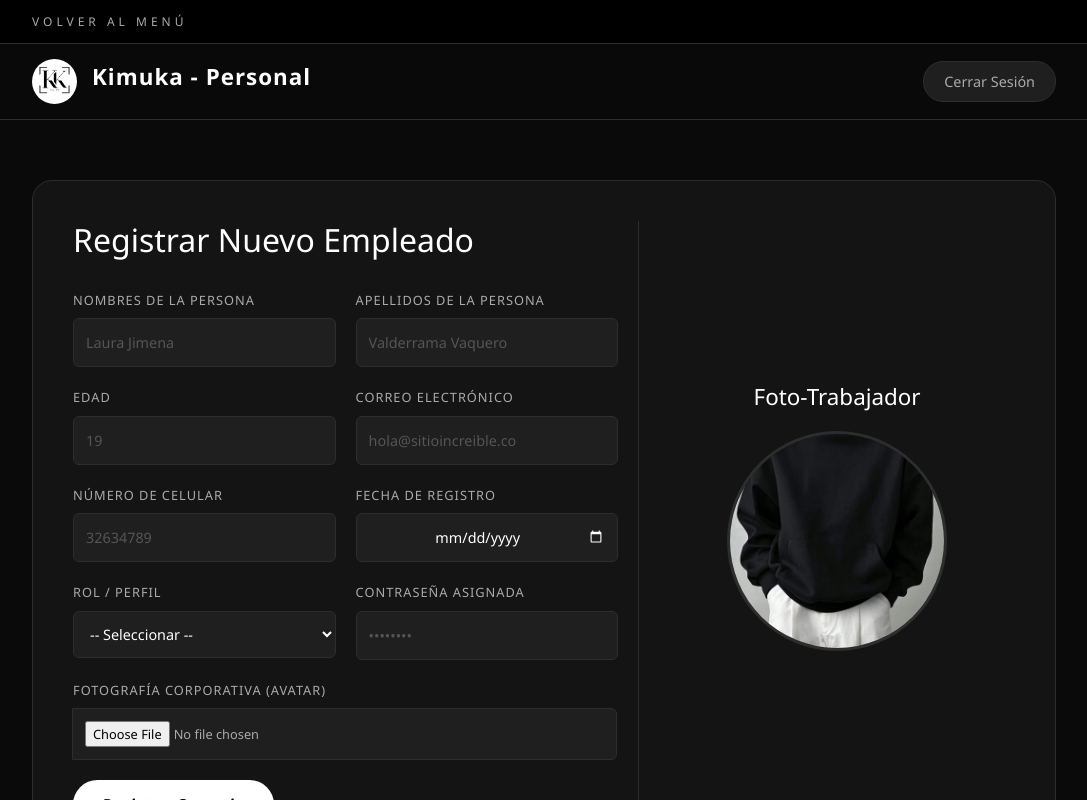
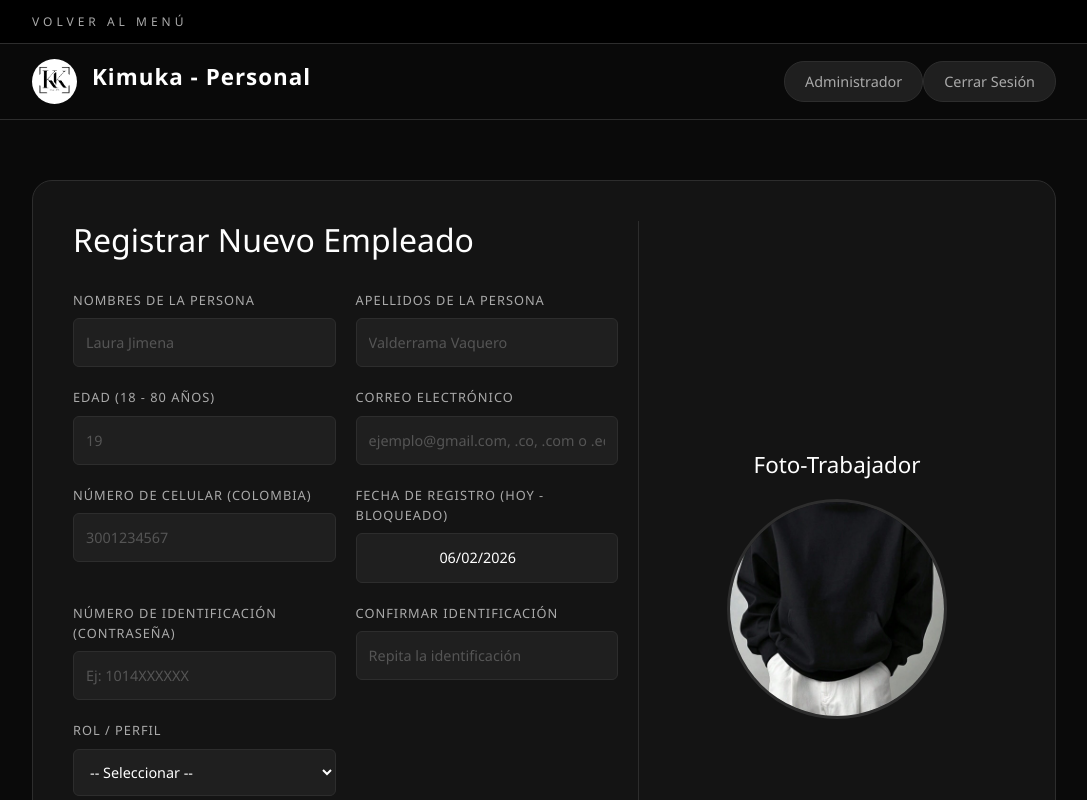
Before and after one commit to Sofia20071019/codificacion---react, a React (Vite) app in the folder config tu/: page /registro-personal in a window 1280 px wide. Shown: the top 800 px of the page, without its empty margins (96-1183 px from the left). Built offline with nearby package versions, Linux system fonts and the light colour scheme.

Commit message:
feat: ajustes de conexion en frontend y backend completados

```diff
--- a/config tu/src/pages/RegistroDePersonal.jsx
+++ b/config tu/src/pages/RegistroDePersonal.jsx
@@ -1,4 +1,4 @@
-import React, { useState } from 'react';
+import React, { useState, useEffect } from 'react';
 import { Link, useNavigate } from 'react-router-dom'; // Importamos useNavigate
 
 function RegistroDePersonal() {
@@ -12,12 +12,24 @@ function RegistroDePersonal() {
   const [celular, setCelular] = useState('');
   const [fecha, setFecha] = useState('');
   const [cargo, setCargo] = useState('');
-  const [password, setPassword] = useState('');
+  const [identificacion, setIdentificacion] = useState('');
+  const [confirmarIdentificacion, setConfirmarIdentificacion] = useState('');
 
   // Estado para almacenar la URL temporal de la foto de vista previa en la interfaz
   const [fotoPreview, setFotoPreview] = useState('../img/registroDePersonal kk .png');
   // Estado para almacenar únicamente el nombre del archivo de imagen para el simulador
   const [fotoNombre, setFotoNombre] = useState('');
+
+  // --- EFECTO PARA FIJAR LA FECHA DE HOY AUTOMÁTICAMENTE ---
+  useEffect(() => {
+    const hoy = new Date();
+    const año = hoy.getFullYear();
+    // Aseguramos que los meses y días tengan siempre 2 dígitos
+    const mes = String(hoy.getMonth() + 1).padStart(2, '0');
+    const dia = String(hoy.getDate()).padStart(2, '0');
+
+    setFecha(`${año}-${mes}-${dia}`);
+  }, []);
 
   // --- MANEJADOR DEL CAMBIO DE IMAGEN ---
   const handleFotoChange = (e) => {
@@ -34,6 +46,12 @@ function RegistroDePersonal() {
   const handleSubmit = (e) => {
     e.preventDefault();
 
+    // VALIDACIÓN: Verificar que el número de identificación y la confirmación coincidan
+    if (identificacion !== confirmarIdentificacion) {
+      alert("Error: El número de identificación y su confirmación no coinciden. Por favor, verifíquelos.");
+      return;
+    }
+
     // Si el usuario subió una foto, estructuramos la ruta relativa, si no, dejamos la por defecto
     const fotoFinal = fotoNombre ? `../img/${fotoNombre}` : "../img/registroDePersonal kk .png";
 
@@ -45,9 +63,9 @@ function RegistroDePersonal() {
       edad: edad,
       email: correo.toLowerCase().trim(),
       celular: celular,
-      fechaRegistro: fecha,
+      fechaRegistro: fecha, // Se envía la fecha asignada de hoy de forma segura
       rol: cargo,
-      password: password, // Nota: En entornos de producción real bajo la ley 1581 (Habeas Data), esto debe ir encriptado
+      password: identificacion.trim(), // Se guarda la identificación como la contraseña del sistema
       foto: fotoFinal
     };
 
@@ -93,6 +111,7 @@ function RegistroDePersonal() {
             </div>
           </div>
           <div className="header-actions-cell">
+            <button className="btn-login">Administrador</button>
             <button className="btn-login">
               <Link to="/cierre-admin">Cerrar Sesión</Link>
             </button>
@@ -115,6 +134,8 @@ function RegistroDePersonal() {
                     placeholder="Laura Jimena"
                     value={nombre}
                     onChange={(e) => setNombre(e.target.value)}
+                    pattern="[a-zA-ZáéíóúÁÉÍÓÚñÑ\s]+"
+                    title="El nombre solo puede contener letras, tildes y espacios."
                     required
                   />
                 </div>
@@ -126,6 +147,8 @@ function RegistroDePersonal() {
                     placeholder="Valderrama Vaquero"
                     value={apellido}
                     onChange={(e) => setApellido(e.target.value)}
+                    pattern="[a-zA-ZáéíóúÁÉÍÓÚñÑ\s]+"
+                    title="El apellido solo puede contener letras, tildes y espacios."
                     required
                   />
                 </div>
@@ -133,12 +156,13 @@ function RegistroDePersonal() {
 
               <div className="input-row">
                 <div className="input-cell">
-                  <label htmlFor="emp-edad">Edad</label>
+                  <label htmlFor="emp-edad">Edad (18 - 80 años)</label>
                   <input
                     type="number"
                     id="emp-edad"
                     placeholder="19"
                     min="18"
+                    max="80"
                     value={edad}
                     onChange={(e) => setEdad(e.target.value)}
                     required
@@ -149,9 +173,11 @@ function RegistroDePersonal() {
                   <input
                     type="email"
                     id="emp-correo"
-                    placeholder="hola@sitioincreible.co"
+                    placeholder="ejemplo@gmail.com, .co, .com o .edu"
                     value={correo}
                     onChange={(e) => setCorreo(e.target.value)}
+                    pattern="[a-zA-Z0-9._%+-]+@[a-zA-Z0-9.-]+\.(com|co|edu|gmail\.com)$"
+                    title="Por favor, introduzca un correo con terminación válida (gmail.com, .co, .com, .edu)"
                     required
                   />
                 </div>
@@ -159,23 +185,55 @@ function RegistroDePersonal() {
 
               <div className="input-row">
                 <div className="input-cell">
-                  <label htmlFor="emp-celular">Número de Celular</label>
+                  <label htmlFor="emp-celular">Número de Celular (Colombia)</label>
                   <input
                     type="text"
                     id="emp-celular"
-                    placeholder="32634789"
+                    placeholder="3001234567"
                     value={celular}
                     onChange={(e) => setCelular(e.target.value)}
+                    pattern="3[0-9]{9}"
+                    maxLength="10"
+                    title="El número de celular en Colombia debe iniciar con 3 y tener exactamente 10 dígitos numéricos."
                     required
                   />
                 </div>
                 <div className="input-cell">
-                  <label htmlFor="emp-fecha">Fecha de Registro</label>
+                  <label htmlFor="emp-fecha">Fecha de Registro (Hoy - Bloqueado)</label>
                   <input
                     type="date"
                     id="emp-fecha"
                     value={fecha}
-                    onChange={(e) => setFecha(e.target.value)}
+                    disabled
+                    required
+                  />
+                </div>
+              </div>
+
+              <div className="input-row">
+                <div className="input-cell">
+                  <label htmlFor="emp-identificacion">Número de Identificación (Contraseña)</label>
+                  <input
+                    type="password"
+                    id="emp-identificacion"
+                    placeholder="Ej: 1014XXXXXX"
+                    value={identificacion}
+                    onChange={(e) => setIdentificacion(e.target.value)}
+                    pattern="[0-9]+"
+                    title="La identificación debe contener únicamente números."
+                    required
+                  />
+                </div>
+                <div className="input-cell">
+                  <label htmlFor="emp-confirmar-identificacion">Confirmar Identificación</label>
+                  <input
+                    type="password"
+                    id="emp-confirmar-identificacion"
+                    placeholder="Repita la identificación"
+                    value={confirmarIdentificacion}
+                    onChange={(e) => setConfirmarIdentificacion(e.target.value)}
+                    pattern="[0-9]+"
+                    title="La identificación debe contener únicamente números."
                     required
                   />
                 </div>
@@ -195,17 +253,8 @@ function RegistroDePersonal() {
                     <option value="administrador">Administrador</option>
                   </select>
                 </div>
-                <div className="input-cell">
-                  <label htmlFor="emp-password">Contraseña Asignada</label>
-                  <input
-                    type="password"
-                    id="emp-password"
-                    placeholder="••••••••"
-                    value={password}
-                    onChange={(e) => setPassword(e.target.value)}
-                    required
-                  />
-                </div>
+                {/* Celda vacía para mantener la simetría visual del grid-form */}
+                <div className="input-cell"></div>
               </div>
 
               <div className="input-group">
--- a/config tu/src/pages/index.jsx
+++ b/config tu/src/pages/index.jsx
@@ -33,25 +33,25 @@ function Inicio() {
           <div className="panel-gestion module-card">
             <h3>Módulo de Suministros</h3>
             <p className="color-secondary font-size-sm margin-block-15">Administración de inventarios, telas y materias primas en stock.</p>
-            <Link to="/materia-prima" className="btn-login w-100">Abrir Inventario</Link>
+            <Link to="/login" className="btn-login w-100">Abrir Inventario</Link>
           </div>
 
           <div className="panel-gestion module-card">
             <h3>Gestión de Pedidos</h3>
             <p className="color-secondary font-size-sm margin-block-15">Control de solicitudes de confección, clientes y estados de entrega.</p>
-            <Link to="/gestion-pedidos" className="btn-login w-100">Ver Pedidos</Link>
+            <Link to="/login" className="btn-login w-100">Ver Pedidos</Link>
           </div>
 
           <div className="panel-gestion module-card">
             <h3>Control de Operarios</h3>
             <p className="color-secondary font-size-sm margin-block-15">Gestión de talento humano, registros de ingresos y horas trabajadas.</p>
-            <Link to="/registro-personal" className="btn-login w-100">Administrar Personal</Link>
+            <Link to="/login" className="btn-login w-100">Administrar Personal</Link>
           </div>
 
           <div className="panel-gestion module-card">
             <h3>Módulo de Analítica</h3>
             <p className="color-secondary font-size-sm margin-block-15">Reportes de rendimiento, gráficos analíticos y balances mensuales.</p>
-            <Link to="/reporte-pedidos" className="btn-login w-100">Ver Dashboard</Link>
+            <Link to="/login" className="btn-login w-100">Ver Dashboard</Link>
           </div>
         </div>
       </main>
```
Also changed, not shown: config tu/src/pages/InicioDeSesion.jsx (+10 -24 lines), 1 other file (tests, documents, lock files or other folders).
